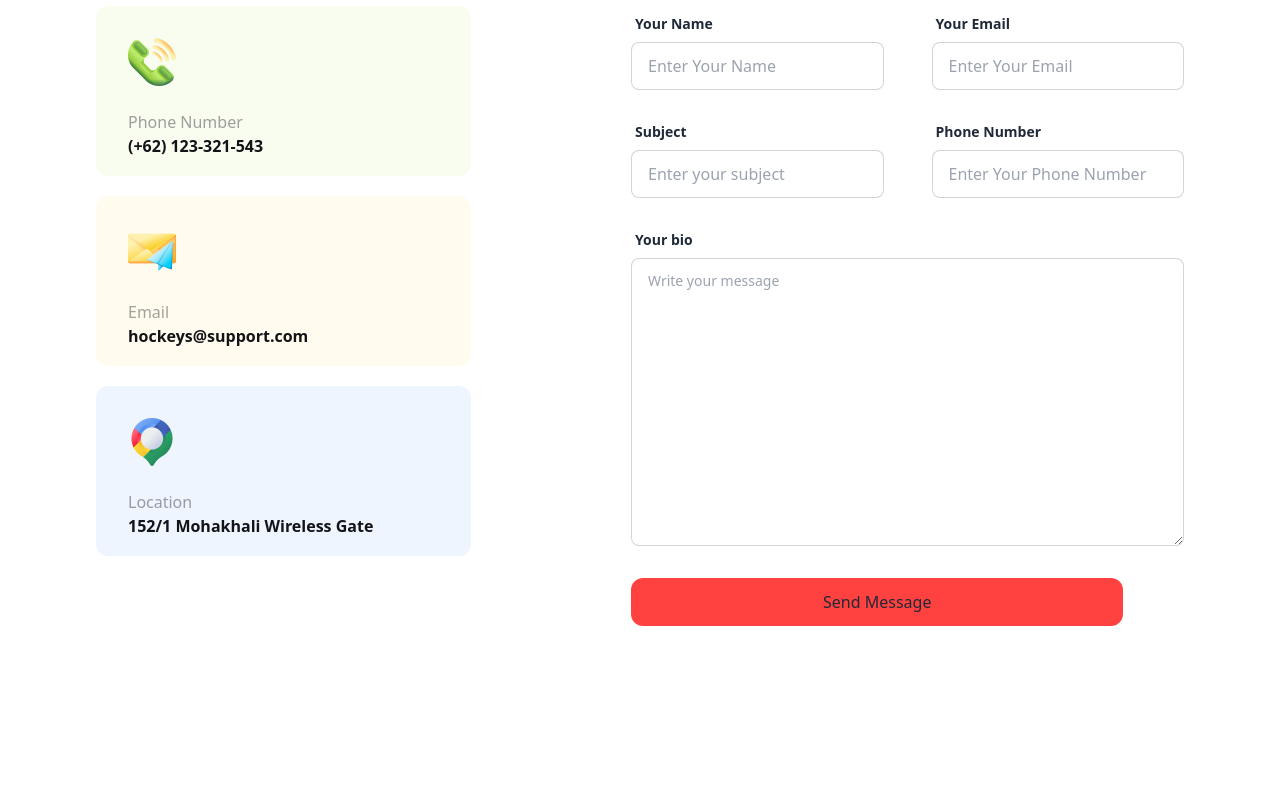
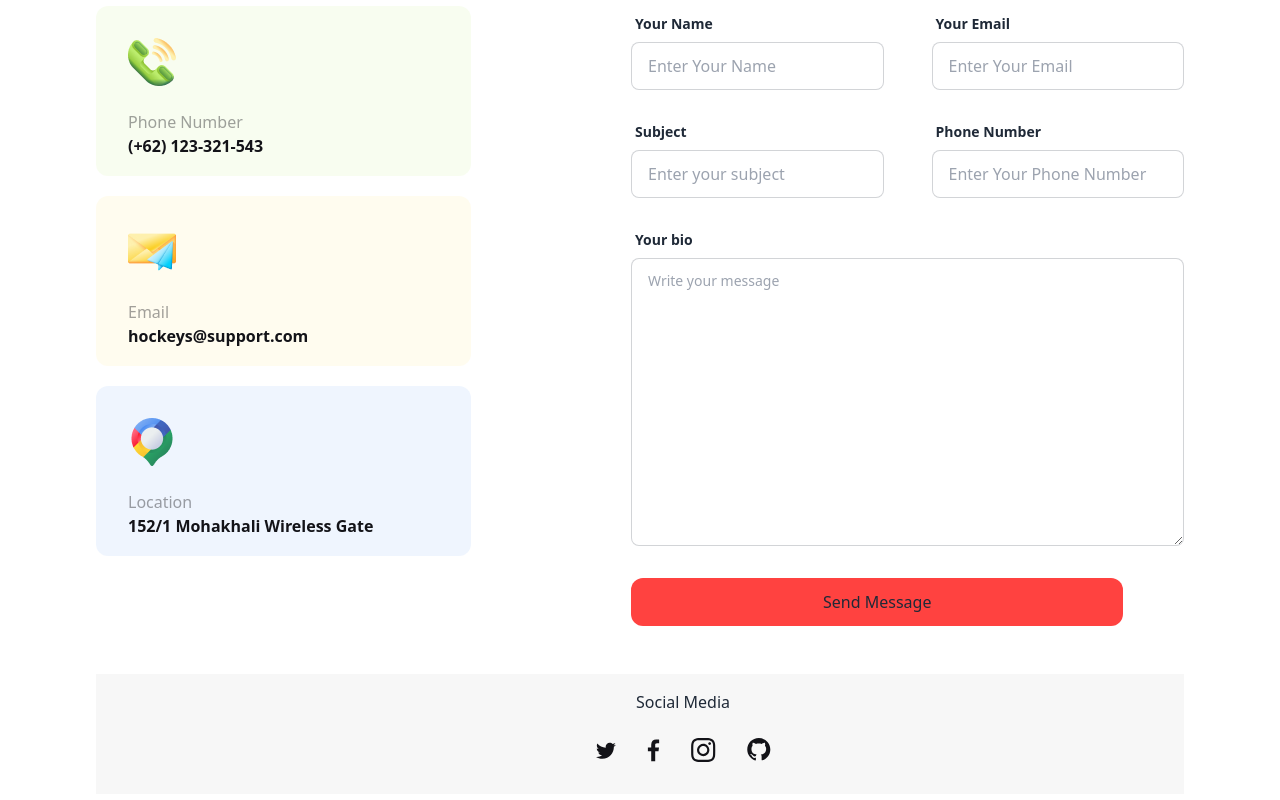
Before and after one commit to anissarkeraraf/a9-hockeys, a plain HTML site: page index.html in a window 1280 px wide. Shown: the part 3864-4664 px from the top of the page. Before the commit the page ends 4530 px from the top, so only its background shows below. Drawn offline with nearby package versions, Linux system fonts and the light colour scheme.

Commit message:
added the social section

```diff
--- a/index.html
+++ b/index.html
@@ -544,6 +544,15 @@
                 </div>
             </div>
         </section>
+        <!-- social -->
+        <section class="mt-12">
+            <div class="bg-[#13131808] h-[120px] py-4 pl-[500px]">
+                <div class="mb-6 mx-auto pl-10">
+                    <p>Social Media</p>
+                </div>
+                <img src="Images/Social.svg" alt="">
+            </div>
+        </section>
     </main>
 </body>
 
```
Also changed, not shown: Images/Social.svg (added).
